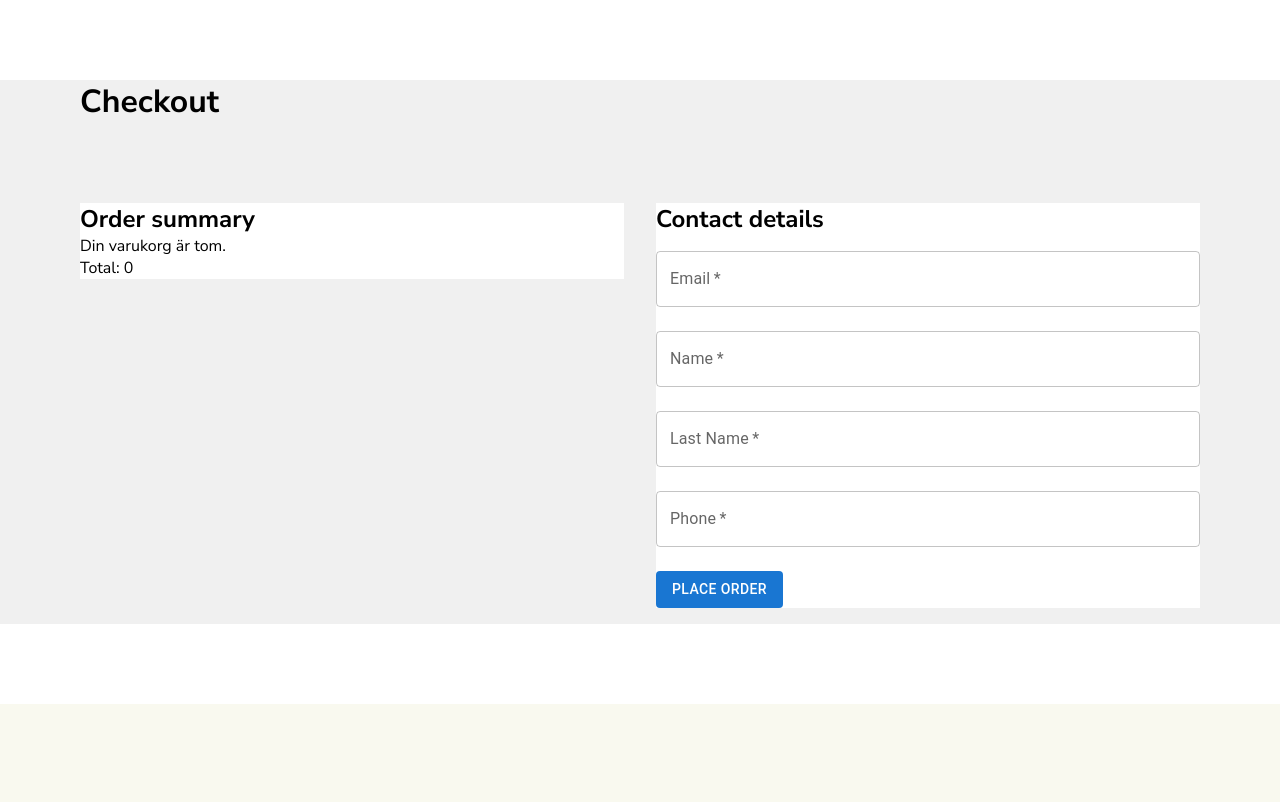
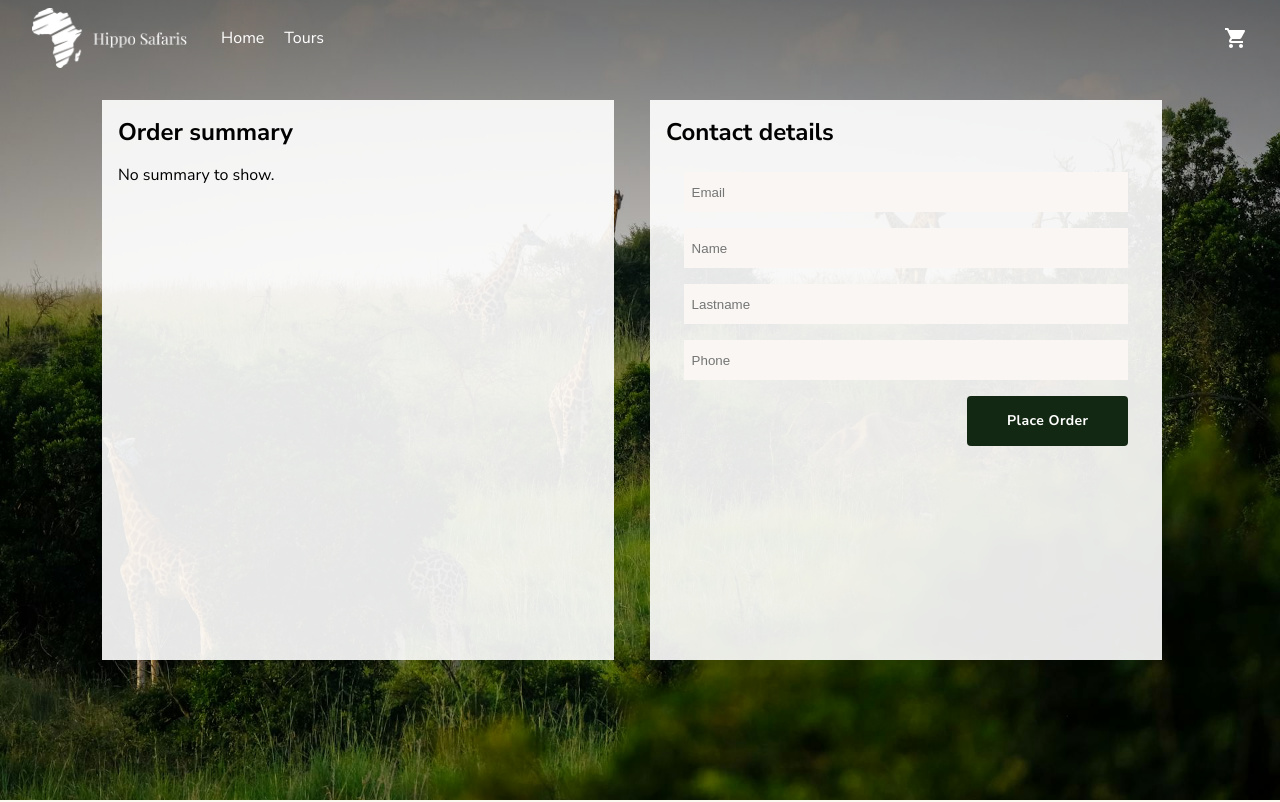
Before and after one commit to Hannahelenas/hippo.safaris, a React (Vite) app in the folder frontend/: page /checkout in a window 1280 px wide. Shown: the top 802 px of the page. Built offline with nearby package versions, Linux system fonts and the light colour scheme.

Commit message:
Changed layout and styling on checkout page

```diff
--- a/frontend/src/pages/Cart.tsx
+++ b/frontend/src/pages/Cart.tsx
@@ -3,7 +3,7 @@ import React from 'react';
 import { useCart } from '../context/CartContext';
 import { Button,  IconButton } from '@mui/material';
 import CloseIcon from '@mui/icons-material/Close';
-import { NavLink } from 'react-router-dom';
+import { Link } from 'react-router-dom';
 
 /* import { NavLink } from 'react-router-dom';  */
 
@@ -61,50 +61,9 @@ const Cart: React.FC = () => {
                                                 Total:
                                                 {item.price * item.quantity}$
                                             </p>
-                                            {/* <ButtonGroup>
-                                                <Button
-                                                    variant="contained"
-                                                    disableElevation
-                                                    color="primary"
-                                                    size="small"
-                                                    onClick={() =>
-                                                        decreaseCartQuantity(
-                                                            item.id
-                                                        )
-                                                    }
-                                                >
-                                                    -
-                                                </Button>
-                                                <Button
-                                                    variant="contained"
-                                                    disableElevation
-                                                    color="primary"
-                                                    size="small"
-                                                    onClick={() =>
-                                                        increaseCartQuantity(
-                                                            item.id,
-                                                            item.name,
-                                                            item.price,
-                                                            item.date
-                                                        )
-                                                    }
-                                                >
-                                                    +
-                                                </Button>
-                                            </ButtonGroup> */}
+
                                         </ItemDetails>
                                         <RemoveButtonContainer>
-                                           {/*  <Button
-                                                variant="outlined"
-                                                disableElevation
-                                                color="inherit"
-                                                startIcon={<CloseIcon />}
-                                                onClick={() =>
-                                                    removeFromCart(item.id)
-                                                }
-                                            >
-                                                Remove
-                                            </Button> */}
                                             <IconButton
                                                 aria-label="delete"
                                                 color="inherit"
@@ -129,14 +88,14 @@ const Cart: React.FC = () => {
                             <h2>Total</h2>
                             <p>{totalCost}</p>
                             <ButtonContainer>
-                                <Button
+                                <StyledButton
                                     variant="contained"
                                     disableElevation
-                                    color="primary"
-                                    component={NavLink} to="/checkout"
+                                    as={Link}
+                                     to="/checkout"
                                 >
                                     Checkout
-                                </Button>
+                                </StyledButton>
                             </ButtonContainer>
                         </CartSummary>
                     )}
@@ -151,10 +110,11 @@ export default Cart;
 
 const Background = styled.div`
     margin-top: 0;
-    height: auto;
+    height: 90vh;
     width: 100vw;
     position: relative;
-    background: grey;
+    background: linear-gradient(to bottom, rgba(0, 0, 0, 0.5), rgba(0, 0, 0, 0.2), rgba(0, 0, 0, 0.1), rgba(0, 0, 0, 0)),
+    url('giraffs.jpg');
     background-size: cover;
     background-position: center;
     z-index: 0;
@@ -165,9 +125,9 @@ const Background = styled.div`
 `;
 
 const CartWrapper = styled.div`
-    background-color: rgba(240, 240, 240, 1);
+    background-color: rgba(240, 240, 240, 0.0);
     width: 100vw;
-    margin-top: 11vh;
+    margin-top: 10vh;
     display: flex;
     justify-content: space-between;
     align-items: flex-start;
@@ -185,7 +145,7 @@ const CartWrapper = styled.div`
 `;
 
 const CartItems = styled.div`
-    background-color: rgba(255, 255, 255, 1);
+    background-color: rgba(255, 255, 255, 0.9);
     width: 50vw;
     margin-left: 3rem;
     h2,
@@ -239,9 +199,9 @@ const RemoveButtonContainer = styled.div`
 `;
 
 const CartSummary = styled.div`
-    background-color: rgba(255, 255, 255, 1);
+    background-color: rgba(255, 255, 255, 0.9);
     width: 30vw;
-    margin-right: 3rem;
+    margin-right: 4rem;
     h2,
     p {
         margin: 1rem;
@@ -256,12 +216,32 @@ const CartSummary = styled.div`
 const ButtonContainer = styled.div`
     margin-top: auto;
     display: flex;
-    justify-content: center;
+    justify-content: flex-end;
     align-items: center;
     /* padding: 1rem; */
     margin-bottom: 1rem;
+    margin-right: 1rem;
 
     @media (max-width: 768px) {
         width: 100%;
     }
 `;
+
+const StyledButton = styled(Button)`
+    background-color: rgba(19, 40, 19, 1) !important;
+    color: white !important;
+    padding: 0.8rem 2.5rem !important;
+    font-weight: bold !important;
+    font-family: 'Nunito Sans', 'Roboto', 'Oxygen' !important;
+    text-transform: none !important;
+    border-radius: 5px;
+    margin: 0;
+
+    &:hover {
+        background-color: rgba(19, 40, 19, 0.9) !important;
+        text-decoration: none !important;
+    }
+    @media (max-width: 768px) {
+        margin-right: 1rem;
+      }
+`;
--- a/frontend/src/pages/Checkout.tsx
+++ b/frontend/src/pages/Checkout.tsx
@@ -2,8 +2,12 @@ import styled from 'styled-components';
 import { useCart } from '../context/CartContext';
 import { useFormik } from 'formik';
 import * as yup from 'yup';
-import { Button, TextField } from '@mui/material';
+import { Button } from '@mui/material';
 import axios from 'axios';
+
+interface ErrorTextProps {
+    visible: boolean;
+}
 
 const Checkout = () => {
     const { cartQuantity, cartItems } = useCart();
@@ -62,173 +66,276 @@ const Checkout = () => {
     });
 
     return (
-        <Wrapper>
-            <CheckoutTitle>Checkout</CheckoutTitle>
-            <ContentWrapper>
+        <Background>
+            <CheckoutWrapper>
                 <OrderSummary>
                     <h2>Order summary</h2>
                     {cartQuantity ? (
                         <div>
                             {cartItems.map((item) => (
                                 <div key={item.id}>
-                                    <p>
-                                        {item.name} - {item.price} - Tickets:{' '}
-                                        {item.quantity} Total:{' '}
-                                        {item.price * item.quantity}
-                                        {item.date}
-                                    </p>
+                                    <p>Tour: {item.name}</p>
+                                    <p>Price: {item.price}</p>
+                                    <p>Tickets: {item.quantity}</p>
+                                    <p>Total: {item.price * item.quantity}</p>
+                                    <p>Travel start date: {item.date}</p>
                                 </div>
                             ))}
+                            <p>Order total: {totalCost}</p>
                         </div>
                     ) : (
-                        <p>Din varukorg är tom.</p>
+                        <p>No summary to show.</p>
                     )}
-                    <p>Total: {totalCost}</p>
 
                 </OrderSummary>
                 <FormWrapper>
                     <h2>Contact details</h2>
                     <Form onSubmit={formik.handleSubmit}>
-                        <TextField
+                        <StyledInput
                             id="email"
                             name="email"
-                            label="Email"
+                            placeholder="Email"
                             type="email"
-                            required
-                            fullWidth
-                            margin="normal"
                             value={formik.values.email}
                             onChange={formik.handleChange}
                             onBlur={formik.handleBlur}
-                            error={
+                        />
+                        {formik.touched.email && formik.errors.email && (
+                            <ErrorText
+                                visible={
+                                    !!(
                                         formik.touched.email &&
-                                Boolean(formik.errors.email)
+                                        formik.errors.email
+                                    )
                                 }
-                            helperText={
-                                formik.touched.email && formik.errors.email
-                            }
-                        />
-                        <TextField
+                            >
+                                {formik.errors.email}
+                            </ErrorText>
+                        )}
+                        <StyledInput
                             id="name"
                             name="name"
-                            label="Name"
+                            placeholder="Name"
                             type="text"
-                            required
-                            fullWidth
-                            margin="normal"
                             value={formik.values.name}
                             onChange={formik.handleChange}
                             onBlur={formik.handleBlur}
-                            error={
+                        />
+                        {formik.touched.name && formik.errors.name && (
+                            <ErrorText
+                                visible={
+                                    !!(
                                         formik.touched.name &&
-                                Boolean(formik.errors.name)
+                                        formik.errors.name
+                                    )
                                 }
-                            helperText={
-                                formik.touched.name && formik.errors.name
-                            }
-                        />
-                        <TextField
-                            id="lastName"
+                            >
+                                {formik.errors.name}
+                            </ErrorText>
+                        )}
+                        <StyledInput
+                            id="lastname"
                             name="lastName"
-                            label="Last Name"
                             type="text"
-                            required
-                            fullWidth
-                            margin="normal"
+                            placeholder="Lastname"
                             value={formik.values.lastName}
                             onChange={formik.handleChange}
                             onBlur={formik.handleBlur}
-                            error={
-                                formik.touched.lastName &&
-                                Boolean(formik.errors.lastName)
-                            }
-                            helperText={
+                        />
+                        {formik.touched.lastName && formik.errors.lastName && (
+                            <ErrorText
+                                visible={
+                                    !!(
                                         formik.touched.lastName &&
                                         formik.errors.lastName
+                                    )
                                 }
-                        />
-                        <TextField
+                            >
+                                {formik.errors.lastName}
+                            </ErrorText>
+                        )}
+
+                        <StyledInput
                             id="phone"
                             name="phone"
-                            label="Phone"
+                            placeholder="Phone"
                             type="tel"
-                            required
-                            fullWidth
-                            margin="normal"
                             value={formik.values.phone}
                             onChange={formik.handleChange}
                             onBlur={formik.handleBlur}
-                            error={
+                        />
+                        {formik.touched.phone && formik.errors.phone && (
+                            <ErrorText
+                                visible={
+                                    !!(
                                         formik.touched.phone &&
-                                Boolean(formik.errors.phone)
+                                        formik.errors.phone
+                                    )
                                 }
-                            helperText={
-                                formik.touched.phone && formik.errors.phone
-                            }
-                        />
-                        <Button
-                            color="primary"
+                            >
+                                {formik.errors.phone}
+                            </ErrorText>
+                        )}
+                        <ButtonWrapper>
+                            <StyledButton
+                                type="submit"
                                 variant="contained"
                                 disableElevation
-                            type="submit"
-                            style={{ marginTop: '1rem' }}
+                                disabled={!formik.isValid || !formik.dirty}
                             >
                                 Place Order
-                        </Button>
+                            </StyledButton>
+                        </ButtonWrapper>
                     </Form>
                 </FormWrapper>
-            </ContentWrapper>
-        </Wrapper>
+            </CheckoutWrapper>
+        </Background>
     );
 };
 
 export default Checkout;
 
-const Wrapper = styled.div`
-    margin-top: 5rem;
-    background-color: rgba(240, 240, 240, 1);
-`;
-
-const CheckoutTitle = styled.h1`
-    margin-left: 5rem;
-
+const Background = styled.div`
+    margin-top: 0;
+    height: 100vh;
+    width: 100vw;
+    position: relative;
+    background: linear-gradient(
+            to bottom,
+            rgba(0, 0, 0, 0.5),
+            rgba(0, 0, 0, 0.2),
+            rgba(0, 0, 0, 0.1),
+            rgba(0, 0, 0, 0)
+        ),
+        url('giraffs.jpg');
+    background-size: cover;
+    background-position: center;
+    z-index: 0;
+    overflow-x: hidden !important;
+    box-sizing: border-box !important;
+    display: flex;
+    justify-content: center;
     @media (max-width: 768px) {
-        margin-left: 0;
+        height: auto;
     }
 `;
 
-const ContentWrapper = styled.div`
-    display: flex;
-    justify-content: space-between;
-    margin: 5rem;
+const CheckoutWrapper = styled.div`
+    display: grid;
+    grid-template-columns: repeat(2, 1fr);
+    gap: 20px;
+    margin-top: 10vh;
+    padding: 20px;
 
     @media (max-width: 768px) {
-        flex-direction: column;
-        margin: 1rem;
+        margin-top: 7vh;
+        grid-template-columns: 1fr;
+        grid-template-rows: auto auto;
+        align-items: center;
+        gap: 2px;
     }
 `;
 
 const OrderSummary = styled.div`
-    flex: 1;
-    margin-right: 2rem;
-    margin-bottom: auto;
-    background-color: rgba(255, 255, 255, 1);
+    background-color: rgba(255, 255, 255, 0.9);
+    width: 40vw;
+    height: 70vh;
+    margin-left: 3rem;
+    margin-bottom: 1rem;
+    h2,
+    p {
+        margin: 1rem;
+    }
+
     @media (max-width: 768px) {
-        margin-right: 0;
-        margin-bottom: 2rem;
+        width: 90vw;
+        margin-left: 0;
+        margin-bottom: 1rem;
+        height: auto;
     }
 `;
 
 const FormWrapper = styled.div`
-    flex: 1;
-    background-color: rgba(255, 255, 255, 1);
+    background-color: rgba(255, 255, 255, 0.9);
+    width: 40vw;
+    height: 70vh;
+    margin-right: 4rem;
     margin-bottom: 1rem;
+    h2,
+    p {
+        margin: 1rem;
+    }
+
     @media (max-width: 768px) {
-        margin-top: 2rem;
+        width: 90vw;
+        margin: 0;
+        height: auto;
     }
 `;
 
 const Form = styled.form`
-    width: 100%;
+    width: 90%;
+    margin: auto;
+    display: flex;
+    flex-direction: column;
+`;
 
+const StyledInput = styled.input`
+    width: auto;
+    height: 40px;
+    border: none;
+    margin: 0.5rem;
+    padding: 8px;
+    background-color: #f9f6f3;
+    box-sizing: border-box;
+    /*  border-radius: 4px; */
+    outline: none;
+
+    &:focus {
+        border: 1px solid #c02b0a;
+        /* box-shadow: 0 0 5px #C02B0A; */
+    }
+
+    /* WebKit specific styles for autofill */
+    &:-webkit-autofill {
+        -webkit-box-shadow: 0 0 0 30px #f9f6f3 inset !important;
+        -webkit-text-fill-color: black !important;
+    }
+
+    &:-webkit-autofill:hover,
+    &:-webkit-autofill:focus,
+    &:-webkit-autofill:active {
+        -webkit-box-shadow: 0 0 0 30px #f9f6f3 inset !important;
+        -webkit-text-fill-color: black !important;
+    }
 `;
+
+const ErrorText = styled.div<ErrorTextProps>`
+    color: #c02b0a;
+    font-size: 0.875em;
+    margin-left: 0.5rem;
+
+    visibility: ${(props) => (props.visible ? 'visible' : 'hidden')};
+`;
+
+const ButtonWrapper = styled.div`
+    align-self: flex-end;
+    margin-top: 1rem;
+    margin: 0.5rem;
+    margin-bottom: 1rem;
+`;
+
+const StyledButton = styled(Button)`
+    background-color: rgba(19, 40, 19, 1) !important;
+    color: white !important;
+    padding: 0.8rem 2.5rem !important;
+    font-weight: bold !important;
+    font-family: 'Nunito Sans', 'Roboto', 'Oxygen' !important;
+    text-transform: none !important;
+    border-radius: 5px;
+
+    &:hover {
+        background-color: rgba(19, 40, 19, 0.9) !important;
+        text-decoration: none !important;
+    }
+`;
```
Also changed, not shown: 1 other file (tests, documents, lock files or other folders). Lines whose indentation alone changed are shown as unchanged.
